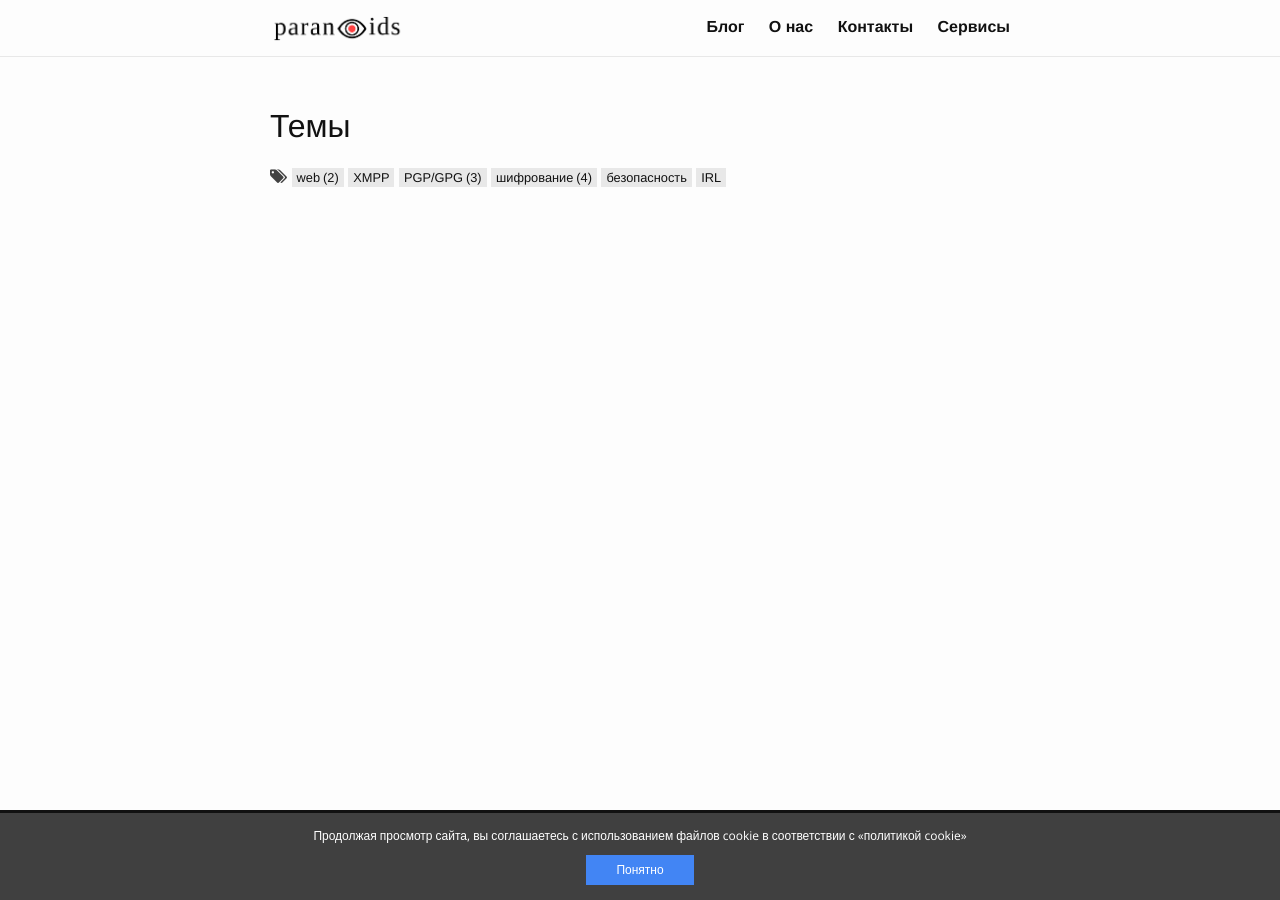
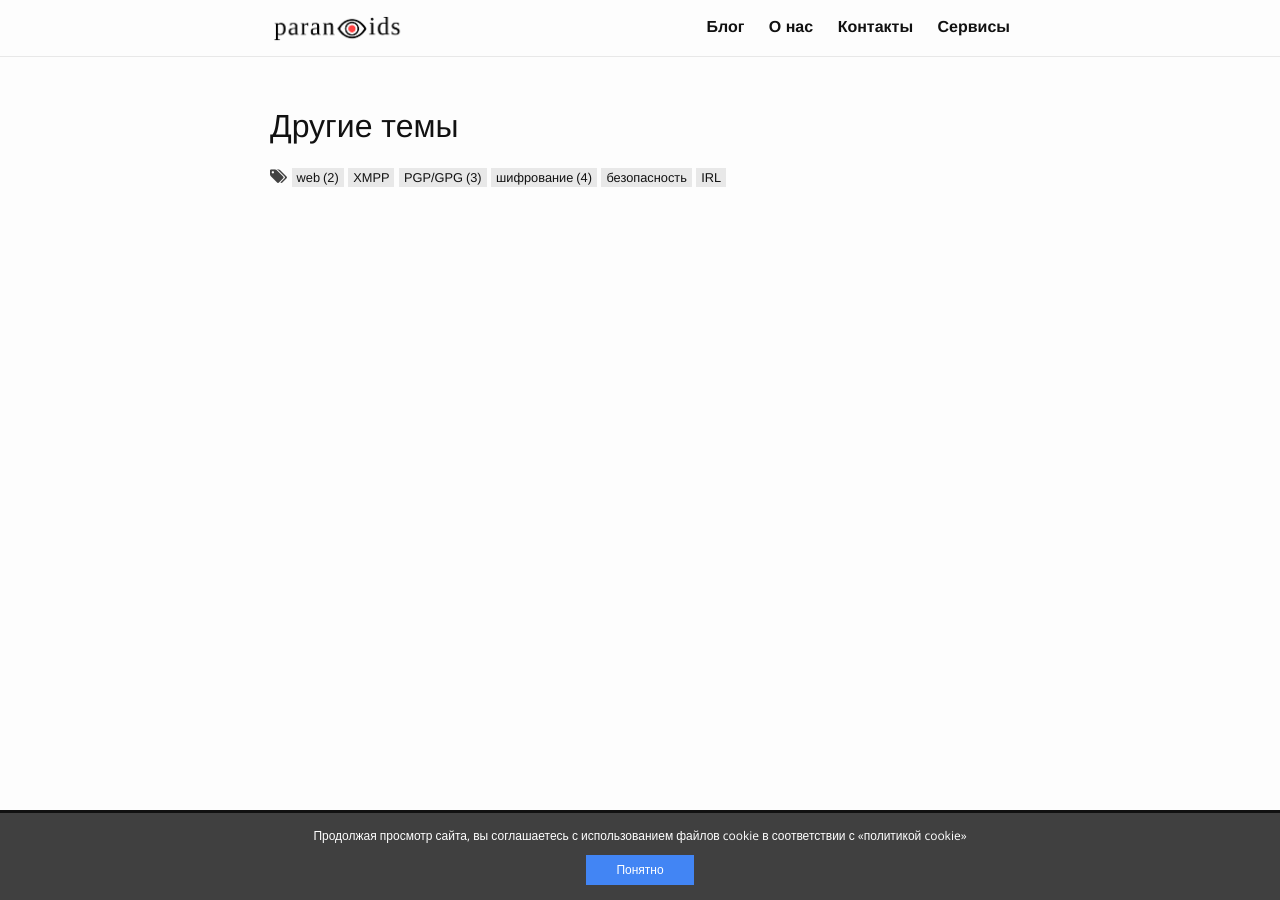
Before and after one commit to 2b7E1n6D0e5R7/2b7E1n6D0e5R7.github.io, a Jekyll site: the page built from _pages/tags.md, in a window 1280 px wide. Built offline with Jekyll 4.4.1, drawn with Linux system fonts in a browser that asks for light colours.

Commit message:
Update tags.html

```diff
--- a/_layouts/tags.html
+++ b/_layouts/tags.html
@@ -31,7 +31,7 @@ layout: default
 
 
 {% if site.tags != '' %}
-<h1>Темы</h1>
+<h1>Другие темы</h1>
 
 <div class="tags">
   <i class="fa fa-tags"></i>
```
